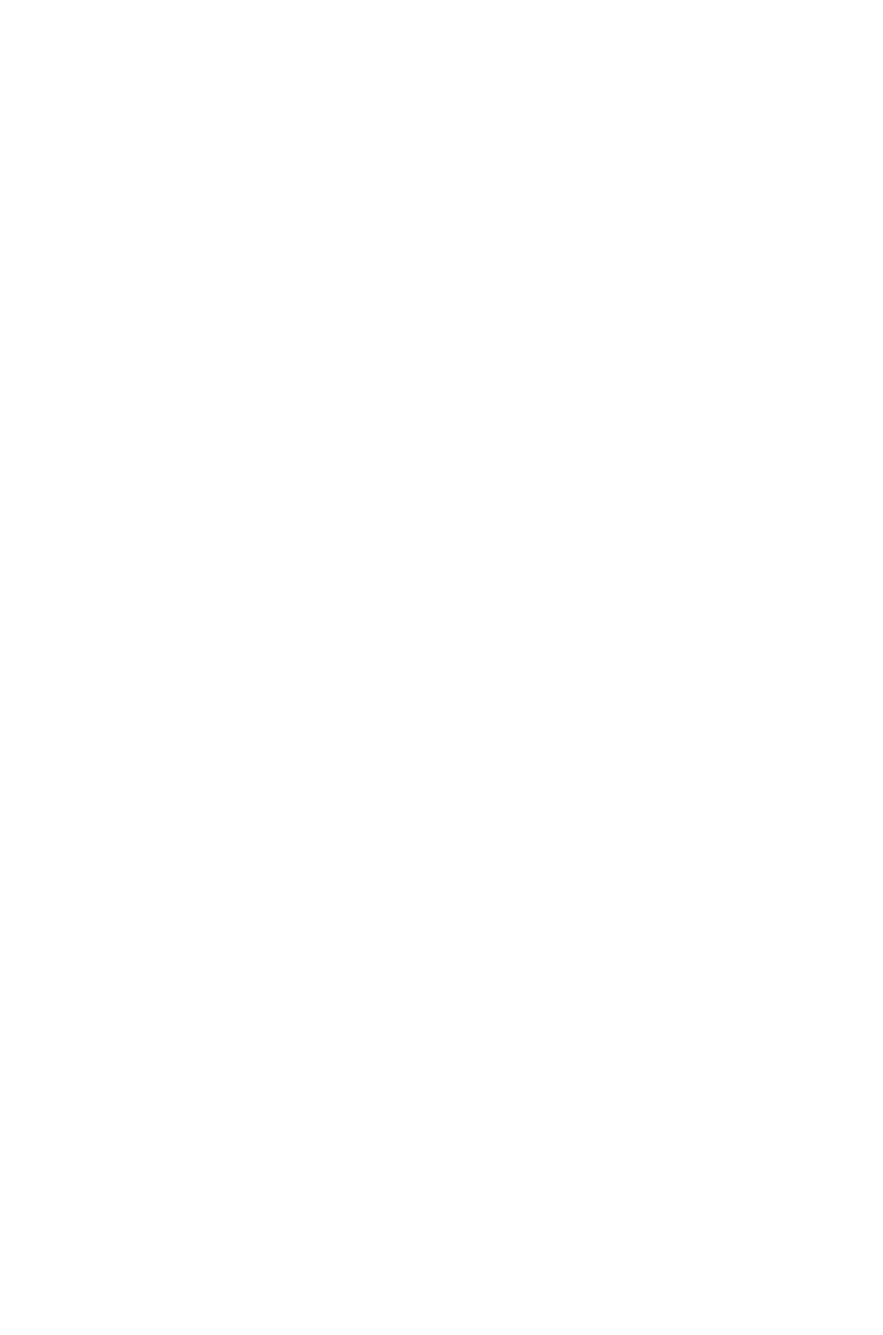
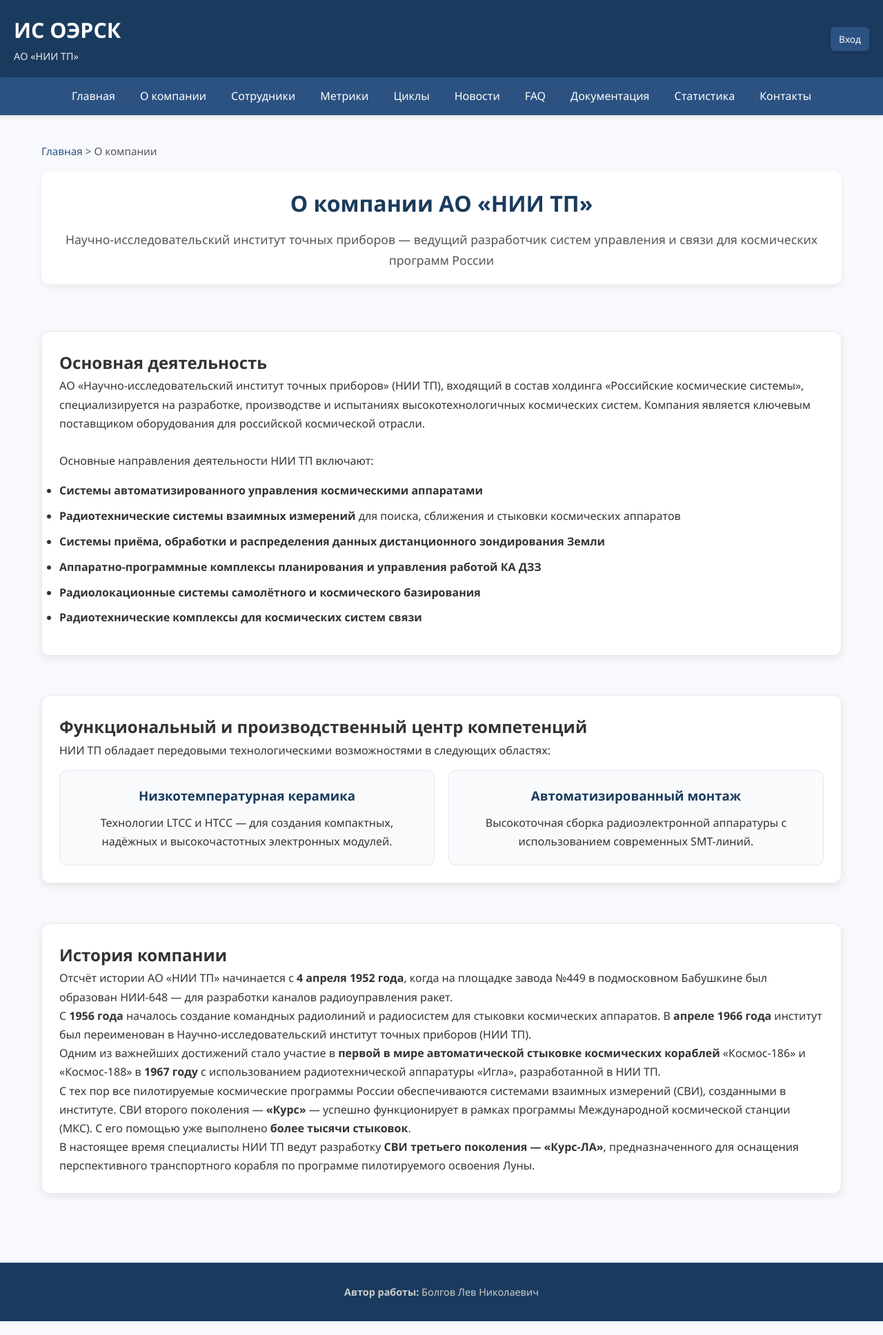
Before and after one commit to StavroStellar/kpi, a Flask app: page /about in a window 1280 px wide. Before the commit the page is empty. Shown: the whole page at 69% size. Before the commit the page ends 800 px from the top, so only its background shows below. Run offline with Flask 2, Linux system fonts and the light colour scheme.

Commit message:
Страница about.html

```diff
--- a/app/static/styles.css
+++ b/app/static/styles.css
@@ -500,3 +500,111 @@
         font-size: 1.8em;
     }
 }
+
+.page-header {
+    text-align: center;
+    margin-bottom: 40px;
+    padding: 20px;
+    background: white;
+    border-radius: 12px;
+    box-shadow: 0 4px 10px rgba(0, 0, 0, 0.06);
+}
+
+.page-header h1 {
+    color: #1a3b5d;
+    font-size: 2em;
+    margin-bottom: 10px;
+}
+
+.page-header .lead {
+    color: #555;
+    font-size: 1.1em;
+}
+
+.company-section,
+.competence-center,
+.history-section {
+    background: white;
+    padding: 25px;
+    border-radius: 12px;
+    margin-bottom: 30px;
+    box-shadow: 0 4px 12px rgba(0, 0, 0, 0.08);
+    border: 1px solid #eaeaea;
+}
+
+.styled-list {
+    margin: 15px 0;
+    line-height: 1.8;
+}
+
+.styled-list li {
+    margin-bottom: 8px;
+}
+
+.competence-grid {
+    display: grid;
+    grid-template-columns: repeat(auto-fit, minmax(280px, 1fr));
+    gap: 20px;
+    margin-top: 15px;
+}
+
+.competence-card {
+    background: #f8fafc;
+    padding: 20px;
+    border-radius: 10px;
+    text-align: center;
+    border: 1px solid #e2e8f0;
+    transition: transform 0.2s;
+}
+
+.competence-card:hover {
+    transform: translateY(-3px);
+    box-shadow: 0 6px 15px rgba(0, 0, 0, 0.1);
+}
+
+.competence-card i {
+    font-size: 2.5em;
+    color: #2c5282;
+    margin-bottom: 15px;
+}
+
+.competence-card h3 {
+    color: #1a3b5d;
+    margin-bottom: 10px;
+}
+
+.mission {
+    text-align: center;
+    margin: 40px 0;
+}
+
+.mission-box {
+    display: inline-block;
+    background: #e6f0ff;
+    padding: 20px 40px;
+    border-radius: 12px;
+    border: 1px solid #b3d9ff;
+    max-width: 700px;
+}
+
+.mission-box h3 {
+    color: #1a3b5d;
+    margin-bottom: 10px;
+    font-size: 1.3em;
+}
+
+/* Адаптивность */
+@media (max-width: 768px) {
+    .page-header h1 {
+        font-size: 1.8em;
+    }
+
+    .competence-grid {
+        grid-template-columns: 1fr;
+    }
+
+    .mission-box {
+        padding: 15px 20px;
+        width: 100%;
+    }
+}
--- a/app/templates/about.html
+++ b/app/templates/about.html
@@ -0,0 +1,65 @@
+{% extends "base.html" %}
+
+{% block title %}О компании — АО «НИИ ТП»{% endblock %}
+
+{% block content %}
+
+<div class="page-header">
+    <h1>О компании АО «НИИ ТП»</h1>
+    <p class="lead">
+        Научно-исследовательский институт точных приборов — ведущий разработчик систем управления и связи для космических программ России
+    </p>
+</div>
+</br>
+<section class="company-section">
+    <h2>Основная деятельность</h2>
+    <p>
+        АО «Научно-исследовательский институт точных приборов» (НИИ ТП), входящий в состав холдинга «Российские космические системы», специализируется на разработке, производстве и испытаниях высокотехнологичных космических систем. Компания является ключевым поставщиком оборудования для российской космической отрасли.
+    </p>
+</br>
+    <p>Основные направления деятельности НИИ ТП включают:</p>
+    <ul class="styled-list">
+        <li><strong>Системы автоматизированного управления космическими аппаратами</strong></li>
+        <li><strong>Радиотехнические системы взаимных измерений</strong> для поиска, сближения и стыковки космических аппаратов</li>
+        <li><strong>Системы приёма, обработки и распределения данных дистанционного зондирования Земли</strong></li>
+        <li><strong>Аппаратно-программные комплексы планирования и управления работой КА ДЗЗ</strong></li>
+        <li><strong>Радиолокационные системы самолётного и космического базирования</strong></li>
+        <li><strong>Радиотехнические комплексы для космических систем связи</strong></li>
+    </ul>
+</section>
+</br>
+<section class="competence-center">
+    <h2>Функциональный и производственный центр компетенций</h2>
+    <p>НИИ ТП обладает передовыми технологическими возможностями в следующих областях:</p>
+    <div class="competence-grid">
+        <div class="competence-card">
+            <h3>Низкотемпературная керамика</h3>
+            <p>Технологии LTCC и HTCC — для создания компактных, надёжных и высокочастотных электронных модулей.</p>
+        </div>
+        <div class="competence-card">
+            <h3>Автоматизированный монтаж</h3>
+            <p>Высокоточная сборка радиоэлектронной аппаратуры с использованием современных SMT-линий.</p>
+        </div>
+    </div>
+</section>
+</br>
+<section class="history-section">
+    <h2>История компании</h2>
+    <p>
+        Отсчёт истории АО «НИИ ТП» начинается с <strong>4 апреля 1952 года</strong>, когда на площадке завода №449 в подмосковном Бабушкине был образован НИИ-648 — для разработки каналов радиоуправления ракет.
+    </p>
+    <p>
+        С <strong>1956 года</strong> началось создание командных радиолиний и радиосистем для стыковки космических аппаратов. В <strong>апреле 1966 года</strong> институт был переименован в Научно-исследовательский институт точных приборов (НИИ ТП).
+    </p>
+    <p>
+        Одним из важнейших достижений стало участие в <strong>первой в мире автоматической стыковке космических кораблей</strong> «Космос-186» и «Космос-188» в <strong>1967 году</strong> с использованием радиотехнической аппаратуры «Игла», разработанной в НИИ ТП.
+    </p>
+    <p>
+        С тех пор все пилотируемые космические программы России обеспечиваются системами взаимных измерений (СВИ), созданными в институте. СВИ второго поколения — <strong>«Курс»</strong> — успешно функционирует в рамках программы Международной космической станции (МКС). С его помощью уже выполнено <strong>более тысячи стыковок</strong>.
+    </p>
+    <p>
+        В настоящее время специалисты НИИ ТП ведут разработку <strong>СВИ третьего поколения — «Курс-ЛА»</strong>, предназначенного для оснащения перспективного транспортного корабля по программе пилотируемого освоения Луны.
+    </p>
+</section>
+
+{% endblock %}
```
